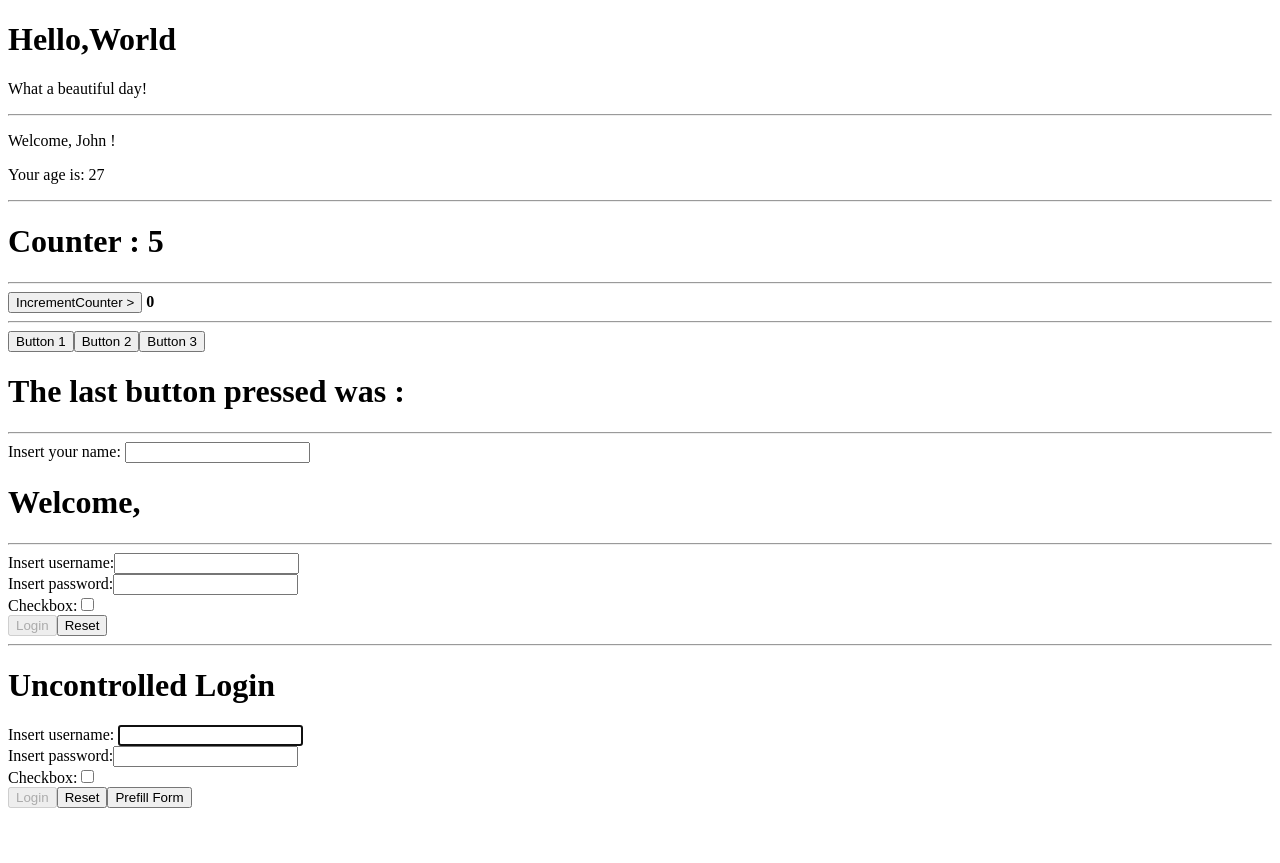
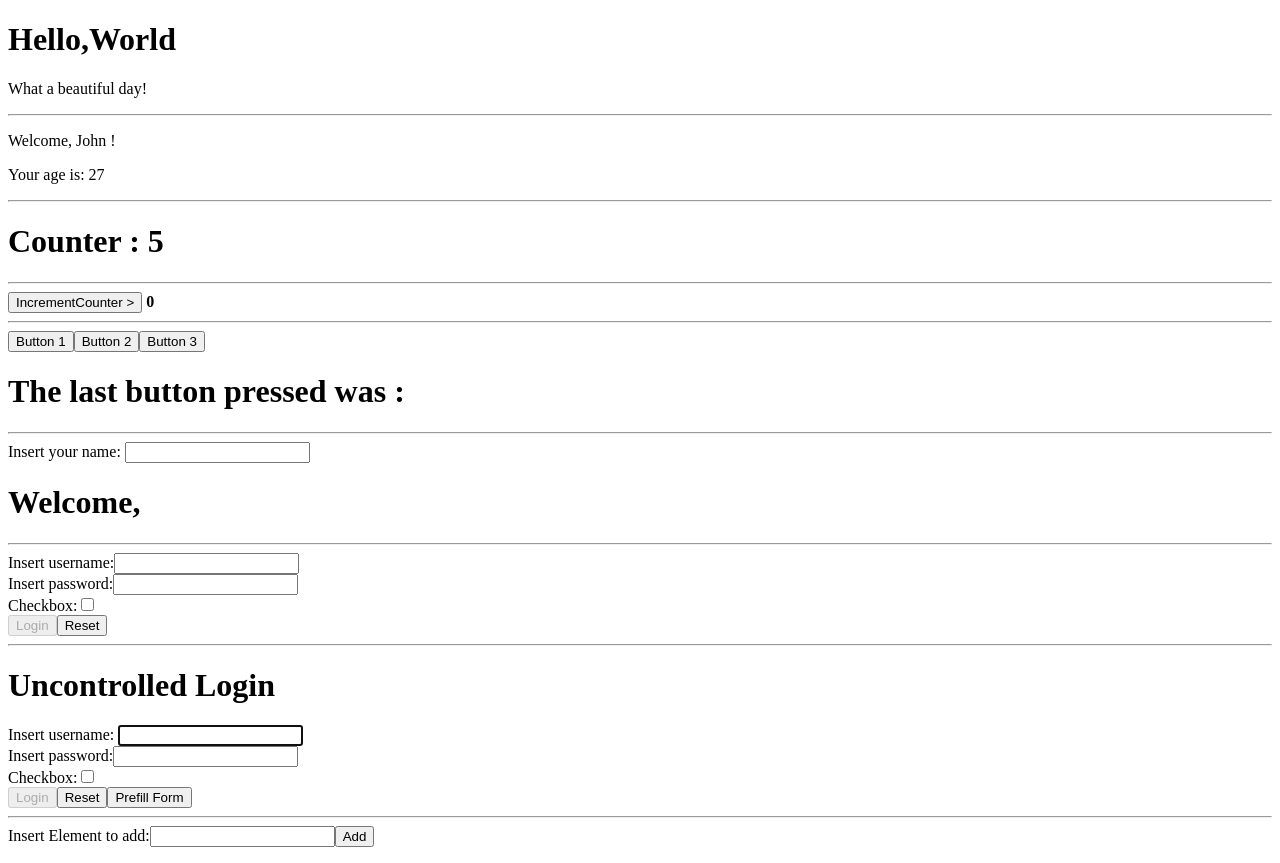
Before and after one commit to GiuseppeFilannino/React-exercises, a React (Create React App) app in the folder my-app/: page / in a window 1280 px wide. Before the commit the page ends 816 px from the top, so only its background shows below. Built offline with nearby package versions, Linux system fonts and the light colour scheme.

Commit message:
lists-03

```diff
--- a/my-app/src/App.js
+++ b/my-app/src/App.js
@@ -8,6 +8,7 @@ import { ClickTracker } from './ClickTracker';
 import { InteractiveWelcome } from './InteractiveWelcome';
 import { Login } from './Login';
 import { UncontrolledLogin } from './UncontrolledLogin';
+import { TodoList } from './TodoList';
 
 
 const login = (dati) => {
@@ -25,7 +26,8 @@ export class App extends React.Component {
                 <ClickTracker /> <hr></hr>
                 <InteractiveWelcome /> <hr></hr>
                 <Login  onLogin = {login} /> <hr></hr>
-                <UncontrolledLogin />
+                <UncontrolledLogin /> <hr></hr>
+                <TodoList />
 
 
             </div>
--- /dev/null
+++ b/my-app/src/TodoList.js
@@ -0,0 +1,58 @@
+import React from "react"
+
+export class TodoList extends React.Component {
+
+    state = {
+        items: [],
+        element: ''
+    }
+
+
+
+    handleGetElement = (event) => {
+        const targetValue = event.target.value
+
+
+
+        this.setState(() => {
+            return {
+                element: targetValue
+
+            }
+
+        })
+    }
+
+    handleAddElement = () => {
+
+        const newElement = this.state.element
+
+        this.setState(() => {
+            return {
+                items: [...this.state.items, newElement]
+            }
+        })
+
+
+
+
+
+
+    }
+
+    render() {
+        return (
+            <div>
+
+                <label>Insert Element to add:</label><input onChange={this.handleGetElement}></input>
+                <button onClick={this.handleAddElement}>Add</button>
+                <ul>
+
+
+                    {this.state.items.map((item) => <li>{item}</li>)}
+
+                </ul>
+            </div>
+        )
+    }
+}
```
